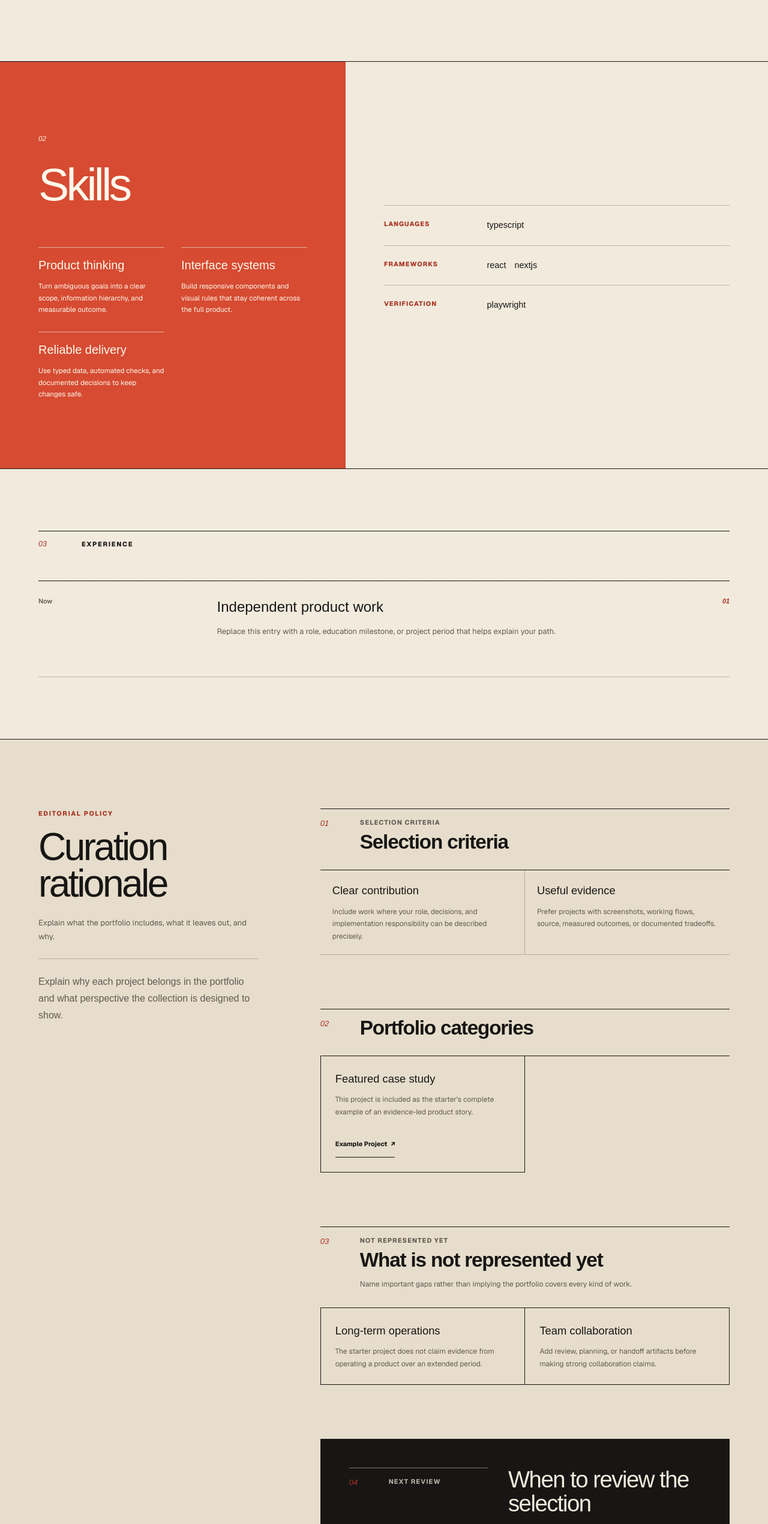
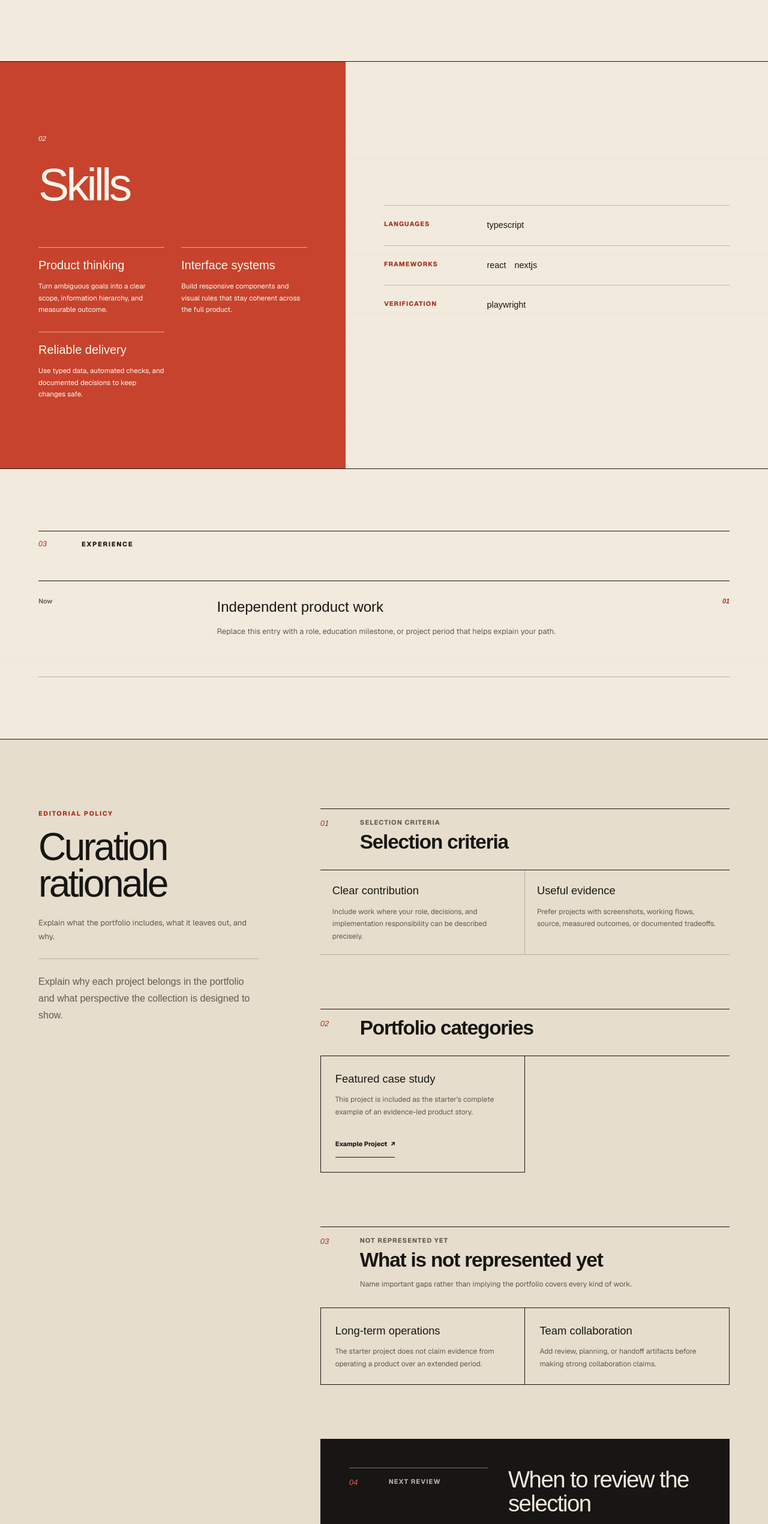
Before and after one commit to seungwoo7050/42web-workspace, a Next.js app: page /about in a window 1280 px wide. Shown: the part 1303-3844 px from the top of the page at 60% size. Built offline with nearby package versions, Linux system fonts and the light colour scheme; a web font is replaced by a local one.

Commit message:
fix(a11y): 디자인별 색상 대비 보정

```diff
--- a/src/app/globals.css
+++ b/src/app/globals.css
@@ -9,7 +9,7 @@
   --surface: #ffffff;
   --surface-soft: #f2f7f6;
   --surface-hover: #f8fbfb;
-  --accent: #008c89;
+  --accent: #007b78;
   --accent-strong: #006b69;
   --accent-soft: rgba(0, 140, 137, 0.12);
   --signal: #4f46e5;
@@ -332,7 +332,7 @@ a {
   border: 1px solid rgba(255, 255, 255, 0.08);
   border-radius: 8px;
   box-shadow: 0 10px 30px rgba(0, 0, 0, 0.18);
-  color: var(--foreground);
+  color: #f2efe7;
   display: inline-flex;
   flex: 0 0 auto;
   font-size: 0.78rem;
--- a/src/designs/editorial/editorial-route.module.css
+++ b/src/designs/editorial/editorial-route.module.css
@@ -3,8 +3,9 @@
   --paper-deep: #e6ddcc;
   --ink: #171614;
   --ink-soft: #5f5a52;
-  --vermilion: #d64b32;
+  --vermilion: #c7432e;
   --vermilion-text: #a93222;
+  --vermilion-on-dark: #e15b43;
   --hairline: rgb(23 22 20 / 24%);
   min-height: 100vh;
   overflow: clip;
@@ -1059,7 +1060,7 @@
 }
 
 .darkSectionTitle > span {
-  color: var(--vermilion-text);
+  color: var(--vermilion-on-dark);
 }
 
 .darkSectionTitle h2 {
@@ -1082,7 +1083,7 @@
 
 .architectureSpread aside > p {
   margin-bottom: 20px;
-  color: var(--vermilion-text);
+  color: var(--vermilion-on-dark);
   font-size: 0.64rem;
   font-weight: 800;
   text-transform: uppercase;
@@ -1120,6 +1121,10 @@
 
 .architectureSpread .evidenceList li {
   border-color: rgb(242 235 221 / 22%);
+}
+
+.architectureSpread .evidenceList span {
+  color: var(--vermilion-on-dark);
 }
 
 .evidenceList span {
@@ -1625,6 +1630,10 @@
 
 .nextReview .curationPanelHeader {
   border-top-color: rgb(242 235 221 / 46%);
+}
+
+.nextReview .curationPanelHeader > span {
+  color: var(--vermilion-on-dark);
 }
 
 .nextReview .curationPanelHeader p,
@@ -2353,7 +2362,7 @@
 }
 
 .gapsSpread > div > span {
-  color: var(--vermilion-text);
+  color: var(--vermilion-on-dark);
   font-family: var(--font-noto-serif-kr), Georgia, serif;
   font-size: 0.8rem;
   font-style: italic;
@@ -2373,6 +2382,10 @@
   color: rgb(242 235 221 / 70%);
   font-size: 0.8rem;
   line-height: 1.75;
+}
+
+.gapsSpread .evidenceList span {
+  color: var(--vermilion-on-dark);
 }
 
 @media (max-width: 1180px) {
```
